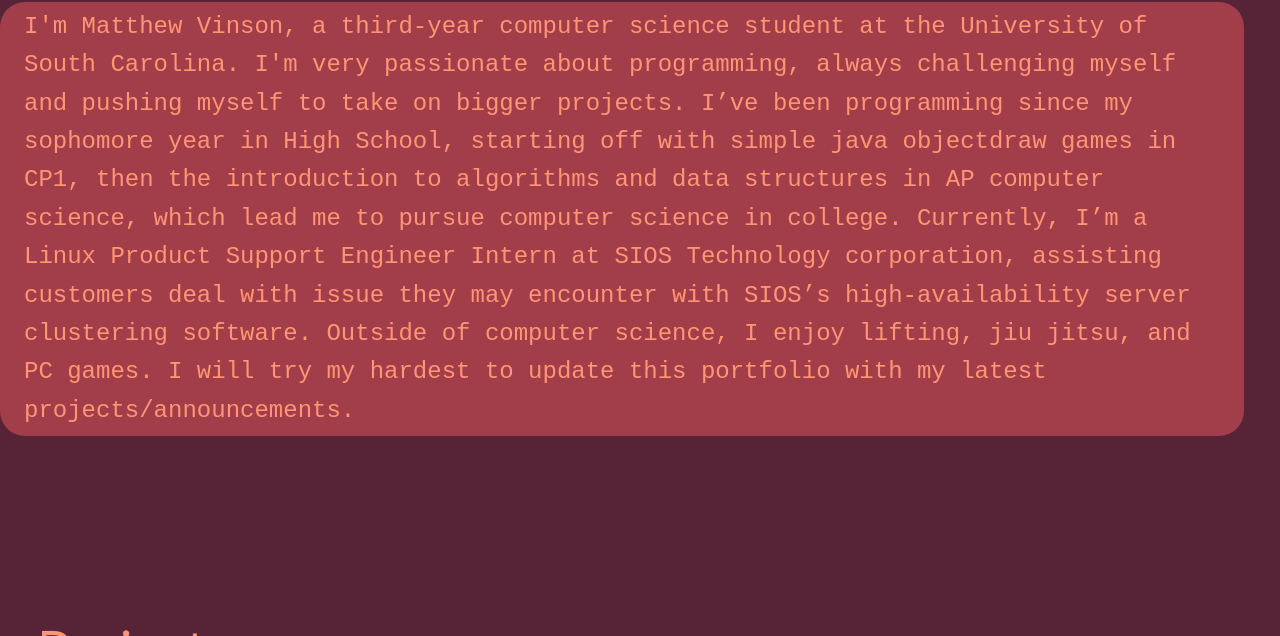
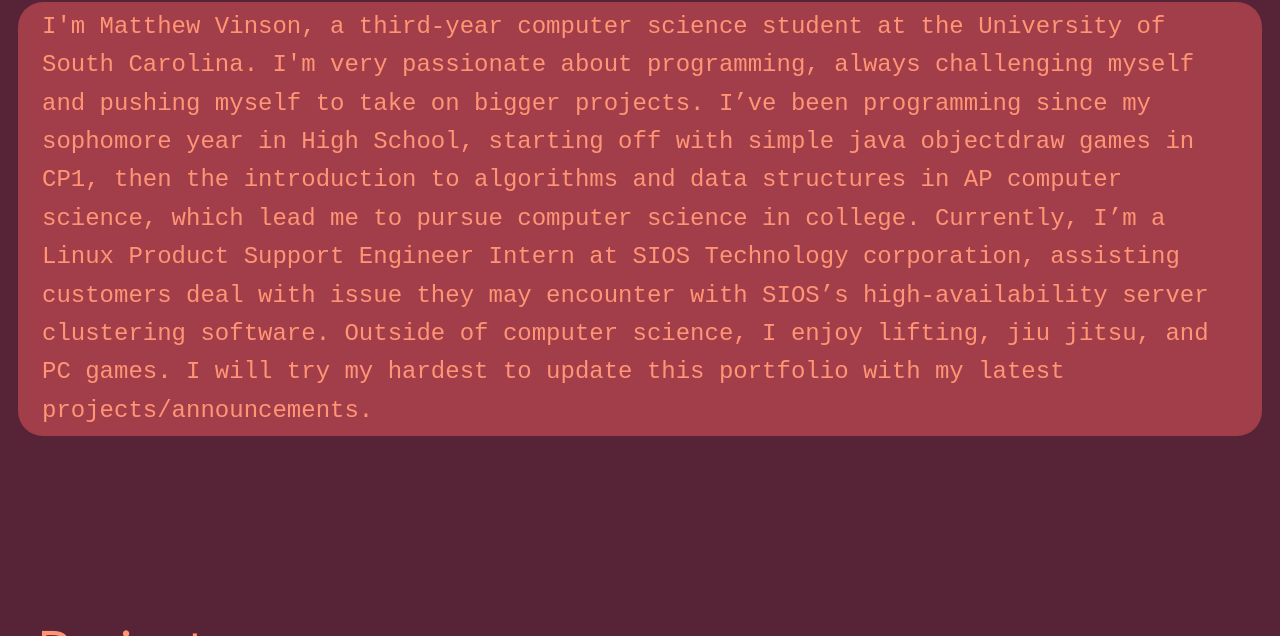
Before and after one commit to mevinson/portfolio, a plain HTML site: page index.html in a window 1280 px wide. Shown: the part 658-1294 px from the top of the page. Drawn offline with Linux system fonts and the light colour scheme.

Commit message:
CSS changes

```diff
--- a/css/style.css
+++ b/css/style.css
@@ -253,7 +253,7 @@ header {
         grid-row: 2;
         text-align: left;
         position: relative;
-        left: -1.5em;
+        left: -0.75em;
         width: calc(100% + 1.5em);
     }
 }
```
Also changed, not shown: 1 other file.
